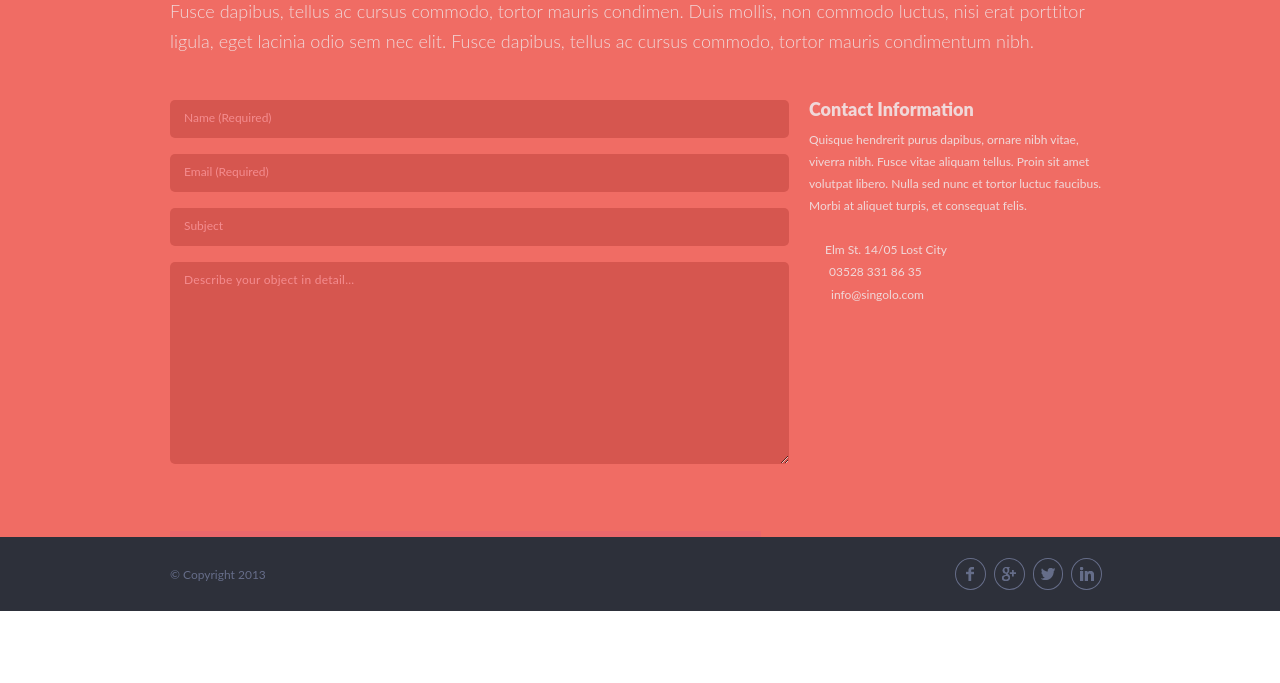
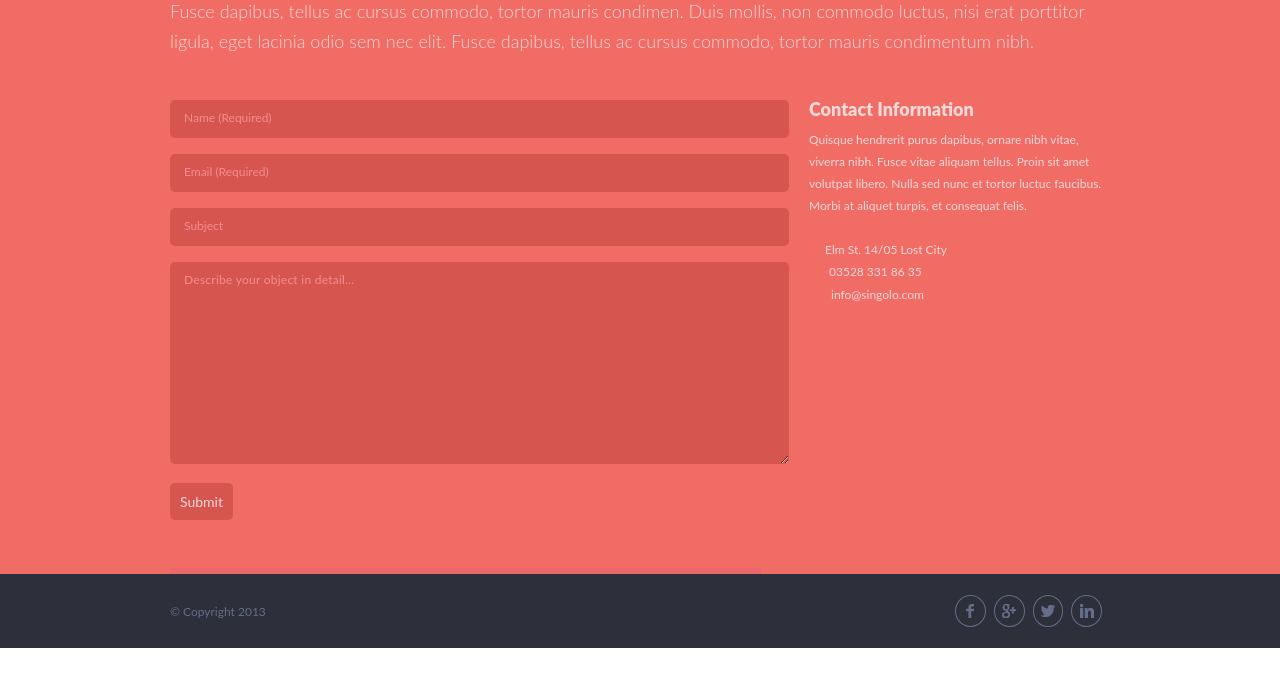
Before and after one commit to StrategDZR/singolo, a plain HTML site: page singolo3.html in a window 1280 px wide. Shown: the part 117-800 px from the top of the page. Drawn offline with Linux system fonts and the light colour scheme; a web font is replaced by a local one.

Commit message:
feat: add submit button to singolo3

```diff
--- a/singolo3.css
+++ b/singolo3.css
@@ -77,6 +77,16 @@ body {
     height: 182px;
     letter-spacing: 0.019em;
     padding: 7px 14px 13px;
+}
+
+.button {
+    font-family: 'Lato', sans-serif;
+    font-size: 1.4rem;
+    border: none;
+    padding: 10px;
+    border-radius: 5px;
+    color: #f0d8d9;
+    background-color: #d6564f;
 }
 
 .contact-information {
--- a/singolo3.html
+++ b/singolo3.html
@@ -17,11 +17,20 @@
       commodo, tortor mauris condimentum nibh.</p>
     <div class="contacts_context">
       <form class="contacts_form" action="#" method="post">
-        <input class="contacts_field" type="text" name="name" placeholder="Name (Required)" required>
-        <input class="contacts_field" type="email" name="email" placeholder="Email (Required)" required>
-        <input class="contacts_field" type="text" name="subject" placeholder="Subject">
-        <textarea class="contacts_textarea contacts_field" name="description"
-                  placeholder="Describe your object in detail..."></textarea>
+        <label>
+          <input class="contacts_field" type="text" name="name" placeholder="Name (Required)" required>
+        </label>
+        <label>
+          <input class="contacts_field" type="email" name="email" placeholder="Email (Required)" required>
+        </label>
+        <label>
+          <input class="contacts_field" type="text" name="subject" placeholder="Subject">
+        </label>
+        <label>
+          <textarea class="contacts_textarea contacts_field" name="description"
+          placeholder="Describe your object in detail..."></textarea>
+        </label>
+        <button class="button">Submit</button>
       </form>
       <div class="contact-information">
         <h4 class="contact-information_title">Contact Information</h4>
```
